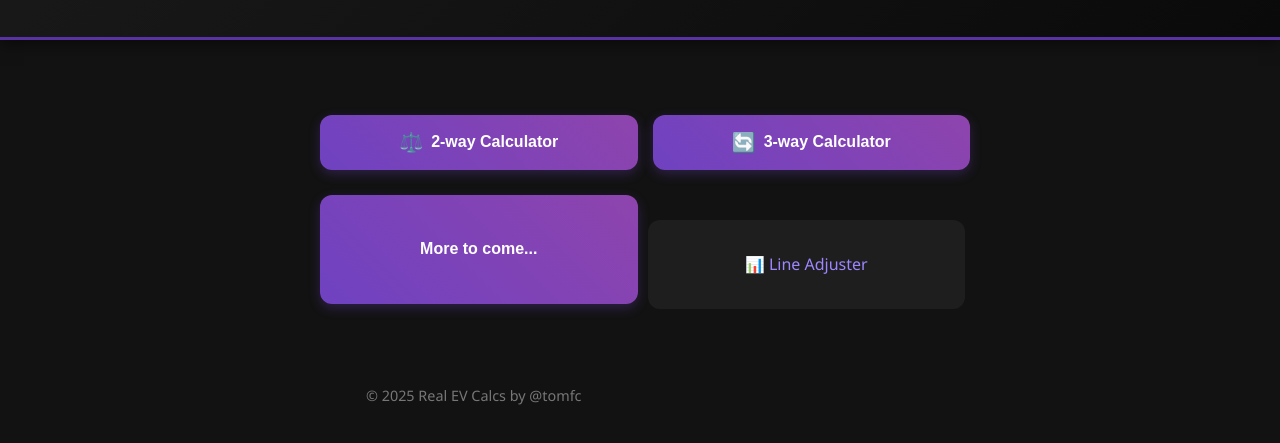
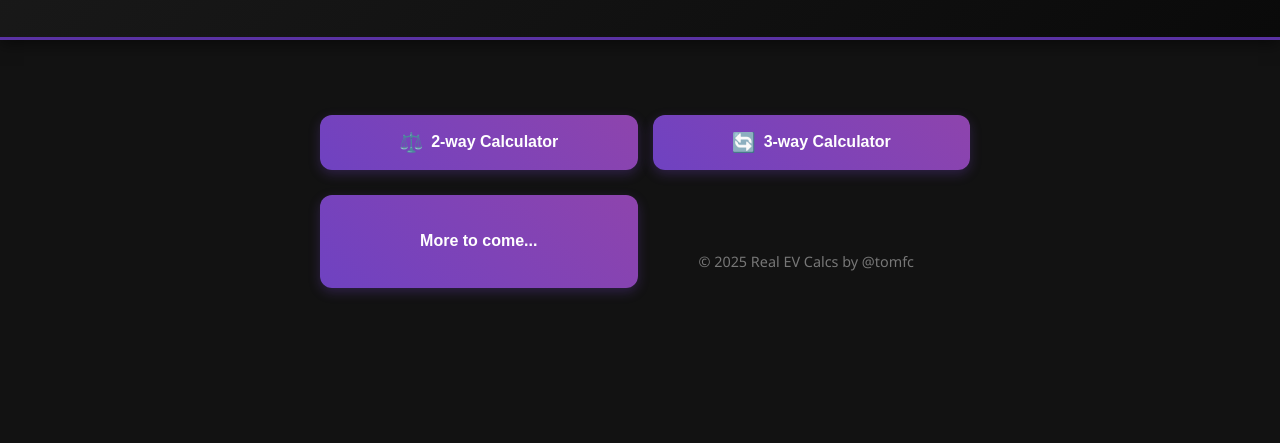
Before and after one commit to tomfc23/decimal-ev-calc, a plain HTML site: page index.html in a window 1280 px wide. Shown: the part 151-594 px from the top of the page. Drawn offline with Linux system fonts and the light colour scheme.

Commit message:
Update index.html

```diff
--- a/index.html
+++ b/index.html
@@ -181,10 +181,6 @@
         </button>
 
 
-      <div class="links-section">
-        <a href="https://line-adjuster.glitch.me/" target="_blank">📊 Line Adjuster</a>
-      </div>
-
       <footer>
         &copy; 2025 Real EV Calcs by @tomfc
       </footer>
```
